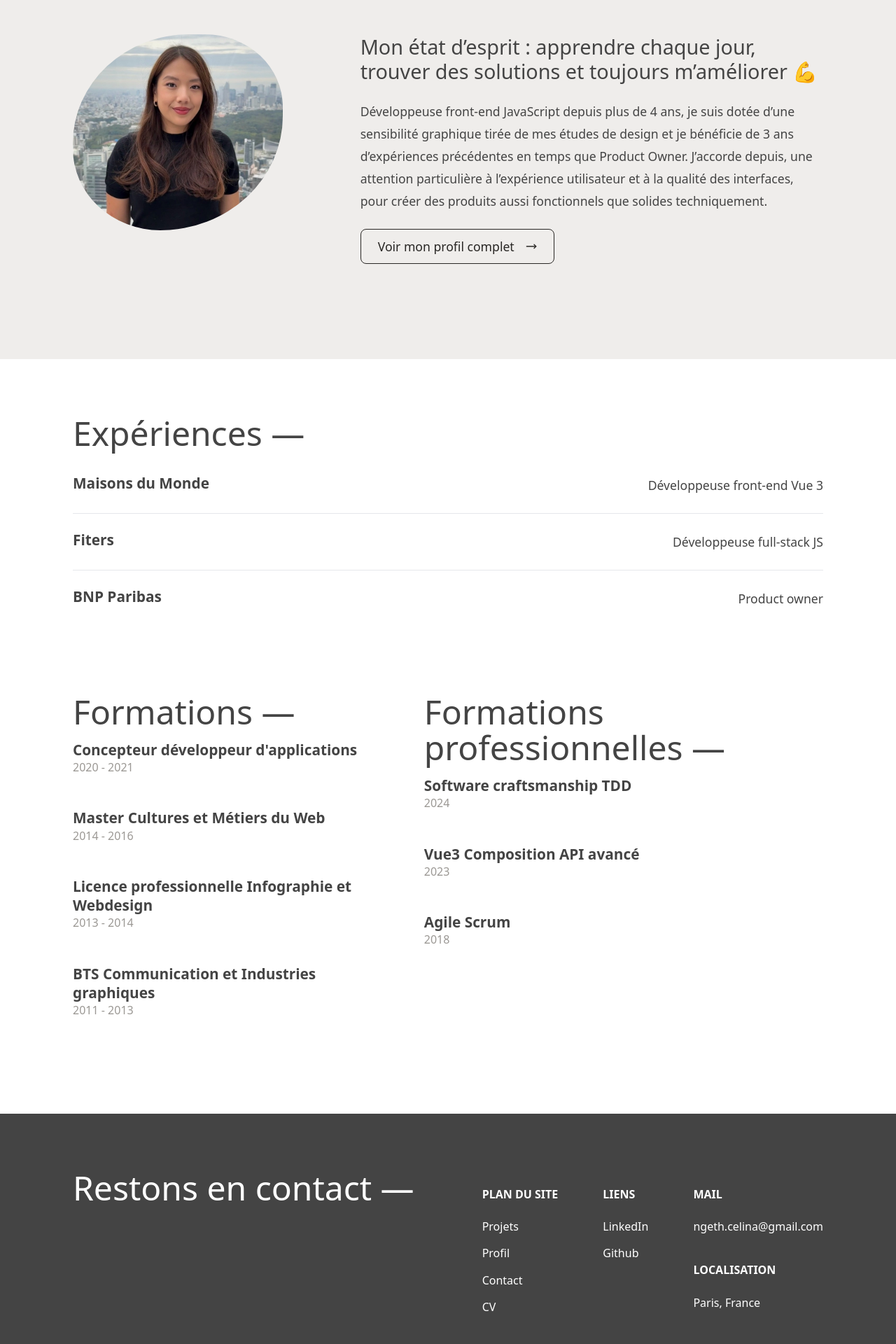
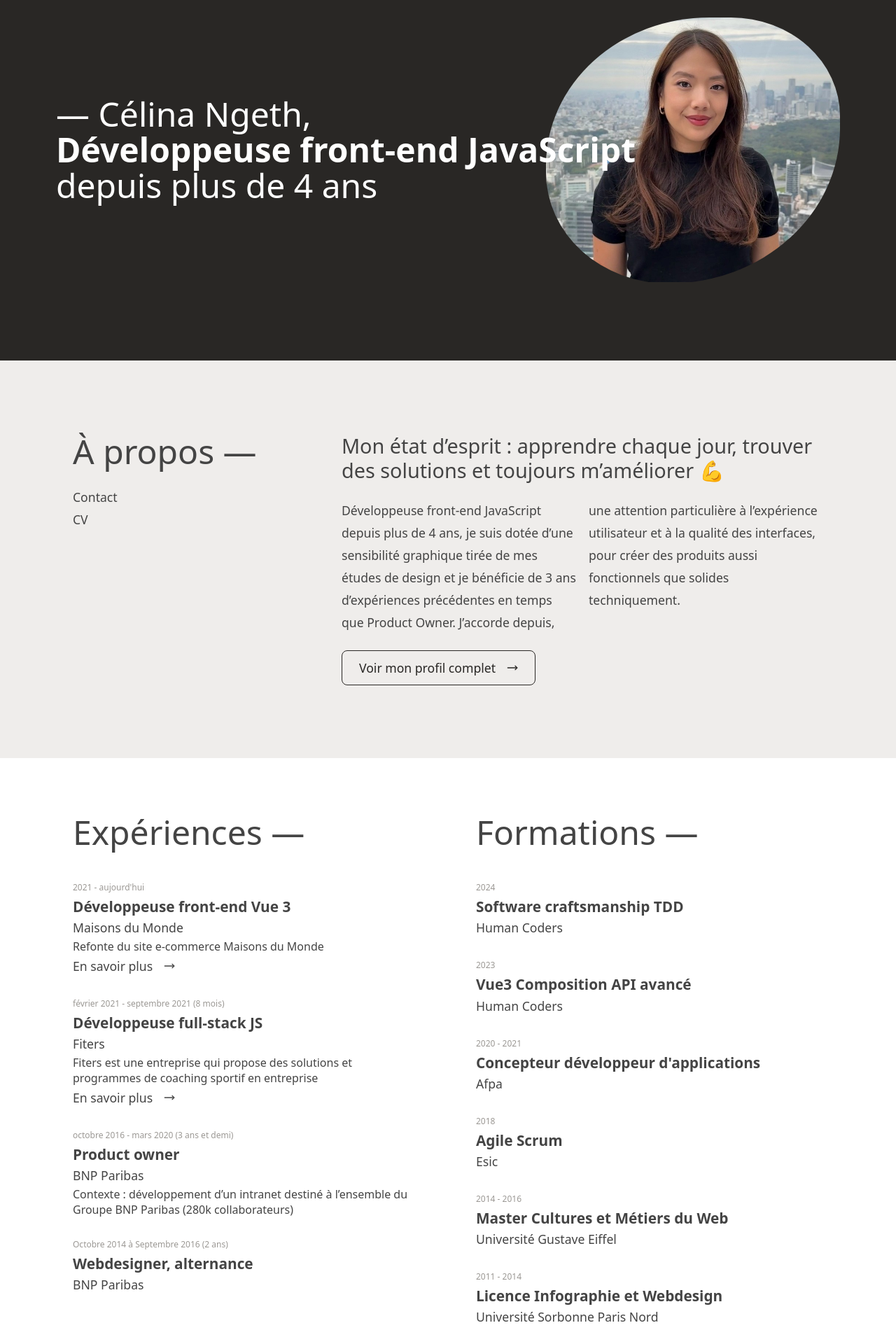
Before and after one commit to celina-ngth/react-portfolio2025, a React (Vite) app: page /about in a window 1280 px wide. Shown: the part 200-2120 px from the top of the page at 70% size. Built offline with nearby package versions, Linux system fonts and the light colour scheme; what tailwindcss-animated would draw is missing.

Commit message:
feat: home and profile

```diff
--- a/src/api/data.js
+++ b/src/api/data.js
@@ -2,8 +2,8 @@ export const PROJECTS_DETAILS = [
   {
     id: 'maisons-du-monde',
     type: 'pro',
-    job: 'Développeuse front-end Vue 3',
-    title: 'Maisons du Monde',
+    title: 'Développeuse front-end Vue 3',
+    company: 'Maisons du Monde',
     link: '/project/maisons-du-monde',
     dates: `2021 - aujourd'hui`,
     context: 'Refonte du site e-commerce Maisons du Monde',
@@ -39,8 +39,8 @@ export const PROJECTS_DETAILS = [
   {
     id: 'fiters',
     type: 'pro',
-    job: 'Développeuse full-stack JS',
-    title: 'Fiters',
+    title: 'Développeuse full-stack JS',
+    company: 'Fiters',
     link: '/project/fiters',
     dates: `février 2021 - septembre 2021 (8 mois)`,
     context:
@@ -60,9 +60,9 @@ export const PROJECTS_DETAILS = [
   {
     id: 'bnp-paribas',
     type: 'pro',
-    job: 'Product owner',
-    title: 'BNP Paribas',
-    link: '/project/bnp-paribas',
+    title: 'Product owner',
+    company: 'BNP Paribas',
+    link: '',
     dates: `octobre 2016 - mars 2020 (3 ans et demi)`,
     context:
       'Contexte : développement d’un intranet destiné à l’ensemble du Groupe BNP Paribas (280k collaborateurs)',
@@ -71,7 +71,22 @@ export const PROJECTS_DETAILS = [
     list: [],
     image:
       'https://images.pexels.com/photos/7130560/pexels-photo-7130560.jpeg?auto=compress&cs=tinysrgb&w=500&h=220&dpr=2',
-    stack: ['Vue 2', 'Node.js', 'Firebase', 'Headless CMS Contentful '],
+    stack: [],
+  },
+  {
+    id: 'bnp-paribas-webdesigner',
+    type: 'pro',
+    title: 'Webdesigner, alternance',
+    company: 'BNP Paribas',
+    link: '',
+    dates: `Octobre 2014 à Septembre 2016 (2 ans)`,
+    context: '',
+    description: 'Refonte du site e-commerce Maisons du Monde',
+    size: 'small',
+    list: [],
+    image:
+      'https://images.pexels.com/photos/7130560/pexels-photo-7130560.jpeg?auto=compress&cs=tinysrgb&w=500&h=220&dpr=2',
+    stack: [],
   },
   {
     id: 'pomodoro-timer',
@@ -110,42 +125,34 @@ export const PROJECTS_DETAILS = [
 
 export const EDUCATION = [
   {
-    title: `Concepteur développeur d'applications`,
-    school: 'Afpa',
-    dates: '2020 - 2021',
-  },
-  {
-    title: 'Master Cultures et Métiers du Web',
-    school: 'Université Gustave Eiffel',
-    dates: '2014 - 2016',
-  },
-  {
-    title: 'Licence professionnelle Infographie et Webdesign',
-    school: 'Université Sorbonne Paris Nord',
-    dates: '2013 - 2014',
-  },
-  {
-    title: 'BTS Communication et Industries graphiques',
-    school: 'École Estienne',
-    dates: '2011 - 2013',
-  },
-]
-
-export const FORMATIONS = [
-  {
     title: 'Software craftsmanship TDD',
-    school: 'Human Coders',
+    company: 'Human Coders',
     dates: '2024',
   },
   {
     title: 'Vue3 Composition API avancé',
-    school: 'Université Gustave Eiffel',
+    company: 'Human Coders',
     dates: '2023',
   },
   {
+    title: `Concepteur développeur d'applications`,
+    company: 'Afpa',
+    dates: '2020 - 2021',
+  },
+  {
     title: 'Agile Scrum',
-    school: 'Esic',
+    company: 'Esic',
     dates: '2018',
+  },
+  {
+    title: 'Master Cultures et Métiers du Web',
+    company: 'Université Gustave Eiffel',
+    dates: '2014 - 2016',
+  },
+  {
+    title: 'Licence Infographie et Webdesign',
+    company: 'Université Sorbonne Paris Nord',
+    dates: '2011 - 2014',
   },
 ]
 
--- /dev/null
+++ b/src/components/AboutHero.jsx
@@ -0,0 +1,35 @@
+import celina from '../assets/celina-ngeth.jpeg'
+
+const AboutHero = () => {
+  return (
+    <>
+      <div className="bg-dark py-4 text-white lg:py-10">
+        <div className="relative container flex flex-col overflow-hidden py-10">
+          <div className="z-10 flex flex-col gap-4 text-xl">
+            <h1>
+              — Célina Ngeth,
+              <div className="font-semibold">
+                Développeuse <strong>front-end JavaScript</strong>
+              </div>
+              depuis plus de 4 ans
+            </h1>
+          </div>
+
+          <img
+            style={{
+              borderRadius: '60% 40% 63% 45%',
+              width: '420px',
+              height: '380px',
+              objectFit: 'cover',
+            }}
+            className="absolute top-0 right-0 h-full w-full object-cover"
+            src={celina}
+            alt=""
+          />
+        </div>
+      </div>
+    </>
+  )
+}
+
+export default AboutHero
--- /dev/null
+++ b/src/components/AboutHome.jsx
@@ -0,0 +1,37 @@
+import Button from './ui/Button'
+import celina from '../assets/celina-ngeth.jpeg'
+
+const AboutHome = () => {
+  return (
+    <div className="bg-secondary py-4 lg:py-10">
+      <div className="container flex w-full flex-col gap-4 p-4 lg:flex-row lg:gap-8">
+        <div className="w-full lg:w-1/2">
+          <img
+            style={{
+              borderRadius: '60% 40% 63% 45%',
+              width: '300px',
+              height: '280px',
+              objectFit: 'cover',
+            }}
+            src={celina}
+            alt=""
+          />
+        </div>
+
+        <div className="flex w-full flex-col gap-4">
+          <p className="text-xl">
+            J&apos;aime apprendre, trouver des solutions aux problèmes et je
+            suis toujours dans l&apos;optique de m’améliorer 💪
+          </p>
+          <Button
+            to="/about"
+            title="Consulter mon profil"
+            style="transparent"
+          />
+        </div>
+      </div>
+    </div>
+  )
+}
+
+export default AboutHome
--- a/src/components/About.jsx
+++ b/src/components/AboutText.jsx
@@ -1,29 +1,27 @@
 import Button from './ui/Button'
-import celina from '../assets/celina-ngeth.jpeg'
+import PageHeading from './PageHeading'
+import { Link } from 'react-router-dom'
 
-const Hero = () => {
+const AboutText = () => {
   return (
-    <div className="bg-secondary py-4 lg:py-10">
-      <div className="container flex w-full flex-col gap-4 p-4 lg:flex-row lg:gap-8">
-        <div className="w-full lg:w-1/2">
-          <img
-            style={{
-              borderRadius: '60% 40% 63% 45%',
-              width: '300px',
-              height: '280px',
-              objectFit: 'cover',
-            }}
-            src={celina}
-            alt=""
-          />
+    <div className="bg-secondary py-4 lg:py-8">
+      <div className="container grid grid-cols-3 gap-4 p-4 lg:flex-row lg:gap-8">
+        <div className="col-span-1">
+          <PageHeading title="À propos" />
+          <Link to={'/contact'}>
+            <div>Contact</div>
+          </Link>
+          <Link to={'/contact'}>
+            <div>CV</div>
+          </Link>
         </div>
 
-        <div className="flex w-full flex-col gap-4">
+        <div className="col-span-2 flex w-full flex-col gap-4">
           <p className="text-lg">
             Mon état d’esprit : apprendre chaque jour, trouver des solutions et
             toujours m’améliorer 💪
           </p>
-          <p>
+          <p className="columns-2">
             Développeuse front-end JavaScript depuis plus de 4 ans, je suis
             dotée d’une sensibilité graphique tirée de mes études de design et
             je bénéficie de 3 ans d’expériences précédentes en temps que Product
@@ -42,4 +40,4 @@ const Hero = () => {
   )
 }
 
-export default Hero
+export default AboutText
--- a/src/components/ExperienceCard.jsx
+++ b/src/components/ExperienceCard.jsx
@@ -1,27 +1,26 @@
+import Link from '../components/ui/Link'
+
 const Experience = ({ experience, column }) => {
   return (
-    <div>
-      {experience && (
-        <div
-          className={`mb-4 flex justify-between ${column && 'flex-col'}`}
-          key={experience.title}
-        >
-          <h5 className="text-md font-semibold">{experience.title}</h5>
-          {experience.job ||
-            (experience.dates && (
-              <div
-                className={`flex min-w-40 flex-col ${!column && 'text-right'}`}
-              >
-                {experience.job && <p>{experience.job}</p>}
-                {experience.dates && (
-                  <p className="text-neutral-light text-sm">
-                    {experience.dates}
-                  </p>
-                )}
-              </div>
-            ))}
+    <div
+      className={`mb-4 flex justify-between ${column ? 'flex-col' : ''}`}
+      key={experience.title}
+    >
+      {experience.dates && (
+        <p className="text-neutral-light py-2 text-xs">{experience.dates}</p>
+      )}
+
+      <h5 className="text-md font-semibold">{experience.title}</h5>
+
+      {experience.company && (
+        <div className={`flex min-w-40 flex-col ${column ? '' : 'text-right'}`}>
+          <p>{experience.company}</p>
         </div>
       )}
+
+      {experience.context && <p className="text-sm">{experience.context}</p>}
+
+      {experience.link && <Link to={experience.link} title="En savoir plus" />}
     </div>
   )
 }
--- a/src/components/Header.jsx
+++ b/src/components/Header.jsx
@@ -1,12 +1,11 @@
 import { Link } from 'react-router-dom'
-import PageHeading from './PageHeading'
 
 const Header = () => {
   return (
     <header className="border-neutral-light w-full border-b py-4">
       <div className="container flex h-16 items-center justify-between px-4">
         <Link to={'/'}>
-          <PageHeading title="Célina" />
+          <h1 className="text-xl">Célina —</h1>
         </Link>
 
         <div className="flex flex-col gap-2 text-sm md:flex-row md:gap-4">
--- a/src/components/Hero.jsx
+++ b/src/components/Hero.jsx
@@ -5,9 +5,9 @@ const Hero = () => {
     <div className="bg-dark mb-8 lg:py-10">
       <div className="container flex w-full flex-col gap-6 px-4 py-10 text-white">
         <div className="w-full text-xl">
-          <h1>
+          <h1 className="font-extralight">
             — Hello, je m&apos;appelle <i>Célina</i>,
-            <div className="font-semibold">
+            <div className="font-medium">
               et je suis développeuse <strong>front-end JS</strong>
             </div>
             depuis plus de 4 ans
--- a/src/components/PageHeading.jsx
+++ b/src/components/PageHeading.jsx
@@ -2,8 +2,8 @@ const PageHeading = ({ title, description }) => {
   return (
     <>
       <section className="flex flex-col">
-        <h1 className="pb-3 text-xl">{title} —</h1>
-        {description && <p className="pb-4">{description}</p>}
+        <h1 className="pb-4 text-xl">{title} —</h1>
+        {description && <p className="text-md pb-6">{description}</p>}
       </section>
     </>
   )
--- a/src/pages/AboutPage.jsx
+++ b/src/pages/AboutPage.jsx
@@ -1,40 +1,48 @@
-import { PROJECTS_DETAILS, EDUCATION, FORMATIONS } from '../api/data'
+import { PROJECTS_DETAILS, EDUCATION, TOOLS } from '../api/data'
 import PageHeading from '../components/PageHeading'
 import Experiences from '../components/ExperienceCard'
-import About from '../components/About'
+import AboutHero from '../components/AboutHero'
+import AboutText from '../components/AboutText'
+import Tool from '../components/Tool'
 
 const AboutPage = () => {
   const projects = PROJECTS_DETAILS.filter((project) => project.type === 'pro')
 
   return (
     <>
-      <About />
+      <AboutHero />
+      <AboutText />
 
       <div className="container flex flex-col gap-8 px-4 pt-8">
-        <div>
-          <PageHeading title="Expériences" />
-          <div className="my-3 flex flex-col gap-4 divide-y divide-gray-200">
-            {projects.map((exp) => (
-              <Experiences key={exp.title} experience={exp} />
-            ))}
+        <div className="flex flex-col gap-8 lg:flex-row">
+          <div className="w-full">
+            <PageHeading title="Expériences" />
+            <div className="my-3 flex flex-col">
+              {projects.map((exp) => (
+                <Experiences key={exp.title} experience={exp} column />
+              ))}
+            </div>
           </div>
-        </div>
-        <div className="flex flex-col gap-8 lg:flex-row">
-          <div>
+
+          <div className="w-full">
             <PageHeading title="Formations" />
-            <div className="flex flex-col gap-4">
+            <div className="my-3 flex flex-col">
               {EDUCATION.map((exp) => (
                 <Experiences key={exp.title} experience={exp} column />
               ))}
             </div>
           </div>
-          <div>
-            <PageHeading title="Formations professionnelles" />
-            <div className="flex flex-col gap-4">
-              {FORMATIONS.map((exp) => (
-                <Experiences key={exp.title} experience={exp} column />
-              ))}
-            </div>
+        </div>
+
+        <div className="container px-4">
+          <PageHeading
+            title="Compétences"
+            description="Langages, frameworks, méthodo, outils et autres"
+          />
+          <div className="flex flex-wrap items-center gap-3">
+            {TOOLS?.map((tool, index) => (
+              <Tool key={`${tool}-${index}`} tool={tool.name} />
+            ))}
           </div>
         </div>
       </div>
--- a/src/pages/Home.jsx
+++ b/src/pages/Home.jsx
@@ -1,13 +1,15 @@
 import PageHeading from '../components/PageHeading'
 import Tool from '../components/Tool'
-import About from '../components/About'
+import AboutHome from '../components/AboutHome'
 import ProjectCard from '../components/ProjectCard'
 import Hero from '../components/Hero'
 import Link from '../components/ui/Link'
 import { TOOLS, PROJECTS_DETAILS } from '../api/data'
 
 const Home = () => {
-  const projects = PROJECTS_DETAILS.filter((project) => project.type === 'pro')
+  const projects = PROJECTS_DETAILS.filter(
+    (project) => project.type === 'pro',
+  ).slice(0, 3)
 
   return (
     <>
@@ -24,10 +26,13 @@ const Home = () => {
           <Link to="/projects" title="Tous les projets" />
         </div>
 
-        <About />
+        <AboutHome />
 
         <div className="container px-4">
-          <PageHeading title="Compétences" />
+          <PageHeading
+            title="Compétences"
+            description="Langages, frameworks, méthodo, outils et autres"
+          />
           <div className="flex flex-wrap items-center gap-3">
             {TOOLS?.map((tool, index) => (
               <Tool key={`${tool}-${index}`} tool={tool.name} />
```
